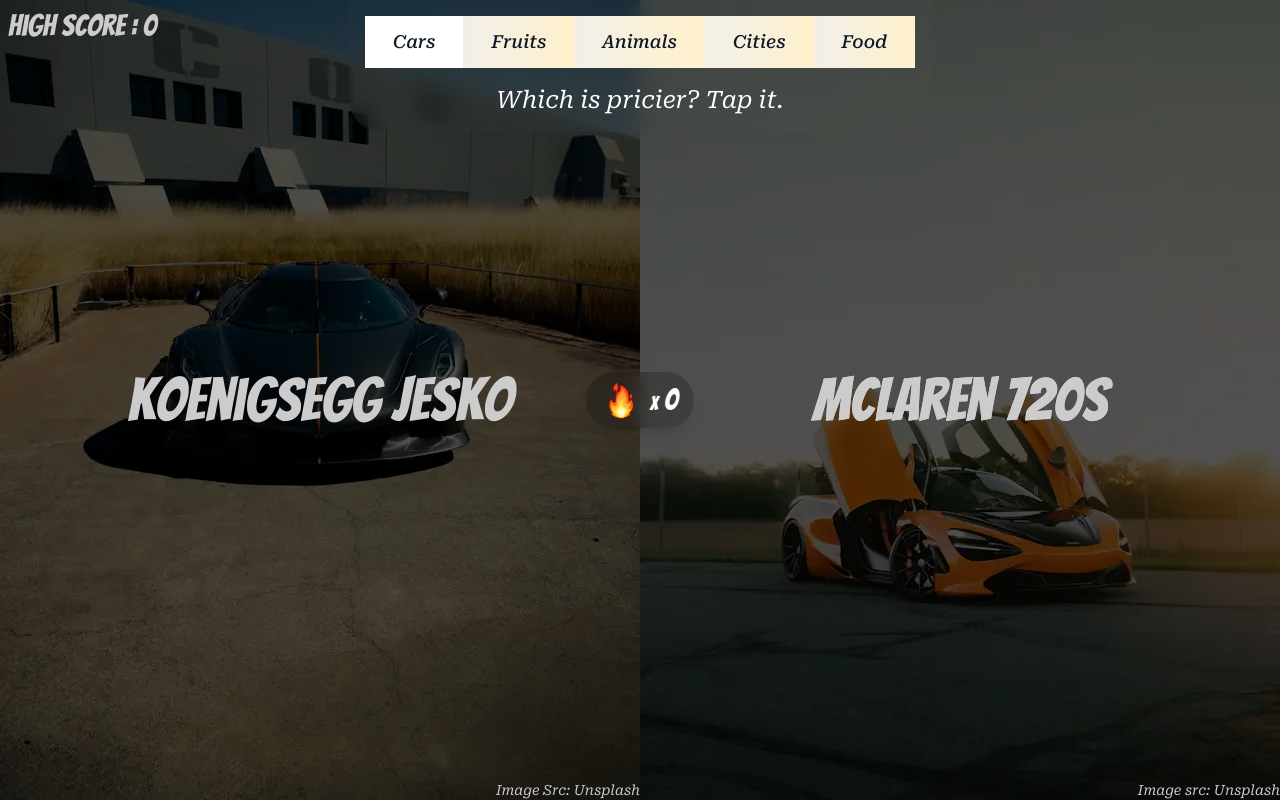
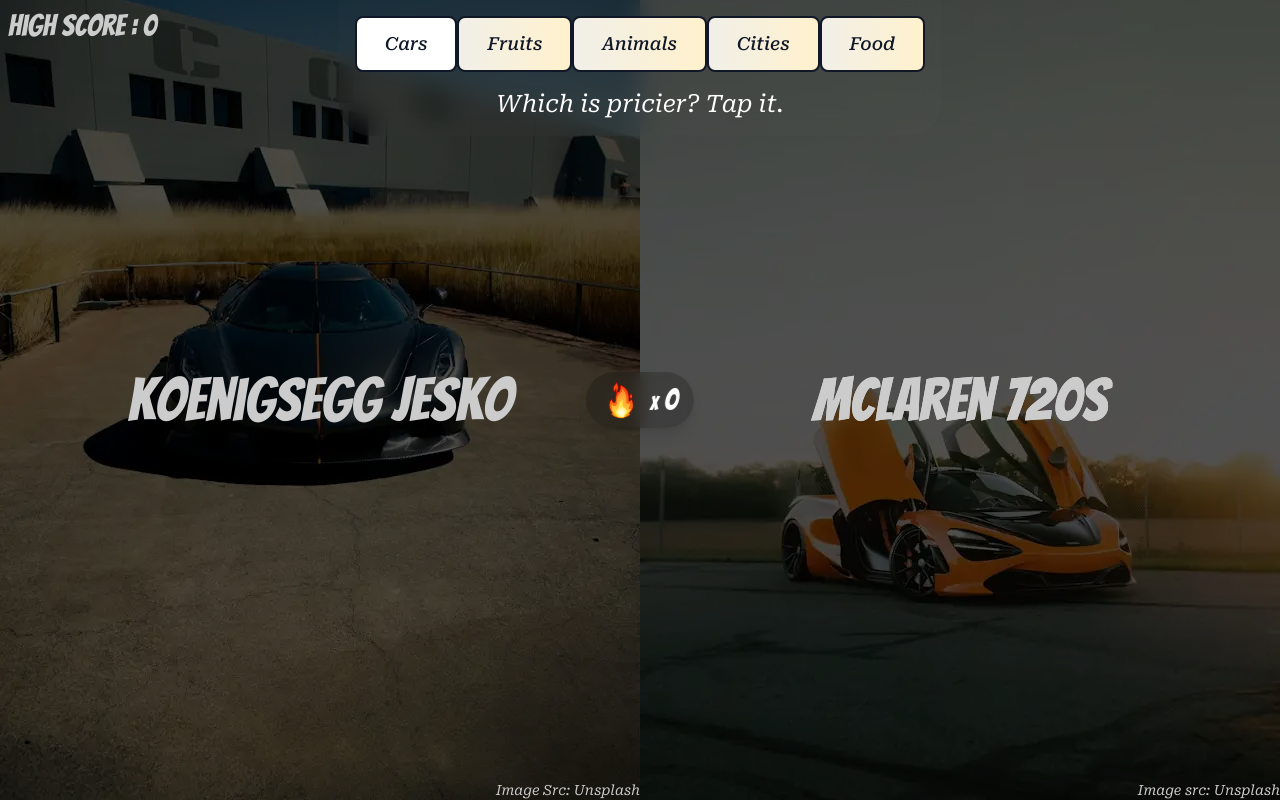
Before and after one commit to jatiinyadav/website1, a Next.js app: page / in a window 1280 px wide. Both pictures are taken after a click on the button "Cars". Built offline with nearby package versions, Linux system fonts and the light colour scheme.

Commit message:
[FIX]: Minor changes

```diff
--- a/components/Game.tsx
+++ b/components/Game.tsx
@@ -283,7 +283,7 @@
                   {gameHeader.toLowerCase() === "food" && " /100gm"}
                 </div>
                 <div
-                  className={`absolute w-full text-left text-white text-3xl hero p-2 ${
+                  className={`absolute w-full text-left text-white text-xl md:text-3xl hero p-2 ${
                     loaded ? "opacity-100" : "opacity-0"
                   } bottom-0 md:top-0 md:bottom-auto`}
                 >
--- a/components/buttons.tsx
+++ b/components/buttons.tsx
@@ -20,8 +20,6 @@
 }) => {
   const [showGap, setShowGap] = useState(gap);
   const [selectedGenre, setSelectedGenre] = useState<string>(selected);
-  const landingButton = "text-lg px-7 py-3";
-  const gameButtons = "text-md px-4 py-2";
 
   const gamePrompts: Record<string, string> = {
     Cars: "Which is pricier? Tap it.",
@@ -84,10 +82,10 @@
             key={genre}
             type="button"
             onClick={() => animateButtons(genre)}
-            className={`genre-button cursor-pointer text-gray-900 font-medium rounded-none text-center mb-2
+            className={`genre-button cursor-pointer text-gray-900 font-medium rounded-lg text-center mb-2 border-2
         ${
           selectedGenre === genre
-            ? "bg-white text-black rounded-none"
+            ? "bg-white text-black"
             : "bg-gradient-to-r from-[rgb(241,239,232)] to-[#fff1cc]"
         }
         ${
--- a/components/landing.tsx
+++ b/components/landing.tsx
@@ -115,7 +115,7 @@
           }}
         />
         <div
-          className="flex h-screen items-center justify-center text-center px-4 text-[#121A2A] overflow-y-hidden"
+          className="flex alignInCenter items-center justify-center text-center px-4 text-[#121A2A] overflow-y-hidden"
           style={{ zIndex: 2 }}
         >
           <div>
@@ -173,7 +173,6 @@
             <HorizontalSpinner
               direction="right"
               position="bottom"
-              offset={-40}
             />
           </div>
         </div>
@@ -184,8 +183,9 @@
       <style jsx>
         {`
           .alignInCenter {
+            width: 100%;
             position: absolute;
-            top: 40%;
+            top: 45%;
             left: 50%;
             transform: translate(-50%, -50%);
           }
```
